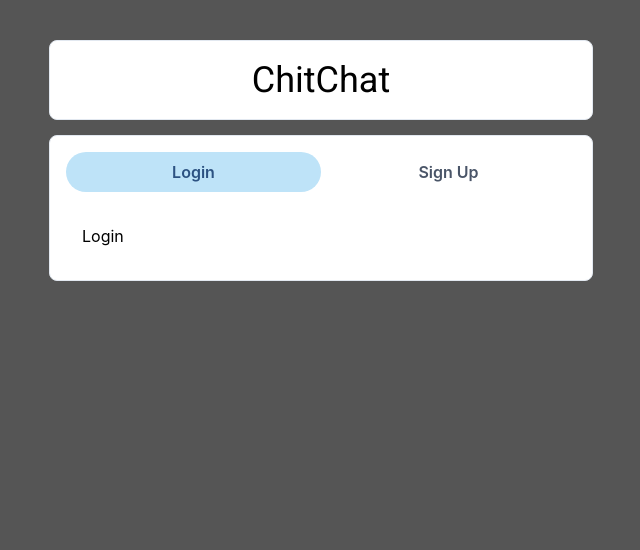
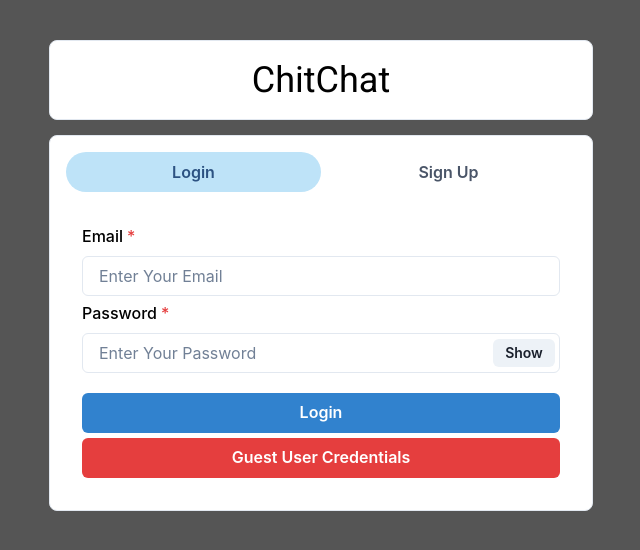
Before and after one commit to nikhil174/chitchat, a React (Create React App) app in the folder frontend/: page / in a window 1280 px wide. Shown: the top 550 px of the page, without its empty margins (319-959 px from the left). Built offline with nearby package versions, Linux system fonts and the light colour scheme.

Commit message:
add login page

```diff
--- a/frontend/src/components/auth/Login.jsx
+++ b/frontend/src/components/auth/Login.jsx
@@ -1,10 +1,62 @@
-import React from 'react'
+import { Button, FormControl, FormLabel, Input, InputGroup, InputRightElement, VStack } from '@chakra-ui/react'
+import React, { useState } from 'react'
 
 const Login = () => {
+    const [email, setEmail] = useState();
+    const [password, setPassword] = useState();
+    const [show, setShow] = useState(false);
+
+
+    const submitHandler = () => { };
     return (
-        <div>
-            Login
-        </div>
+        <VStack spacing="5px">
+            <FormControl id='email' isRequired>
+                <FormLabel>Email</FormLabel>
+                <Input
+                    type={"email"}
+                    value={email}
+                    placeholder="Enter Your Email"
+                    onChange={(e) => { setEmail(e.target.value) }}
+                />
+            </FormControl>
+            <FormControl id='password' isRequired>
+                <FormLabel>Password</FormLabel>
+                <InputGroup>
+                    <Input
+                        type={show ? "text" : "password"}
+                        placeholder="Enter Your Password"
+                        value={password}
+                        onChange={(e) => { setPassword(e.target.value) }}
+                    />
+                    <InputRightElement width="4.5rem">
+                        <Button h="1.75rem" size="sm" onClick={() => setShow(!show)} >
+                            {show ? "Hide" : "Show"}
+                        </Button>
+                    </InputRightElement>
+                </InputGroup>
+            </FormControl>
+
+
+            <Button
+                colorScheme='blue'
+                width='100%'
+                style={{ marginTop: 15 }}
+                onClick={submitHandler}
+            >
+                Login
+            </Button>
+            <Button
+                variant="solid"
+                colorScheme='red'
+                width="100%"
+                onClick={() => {
+                    setEmail("guest@example.com");
+                    setPassword("123456");
+                }}
+            >
+                Guest User Credentials
+            </Button>
+        </VStack>
     )
 }
 
--- a/frontend/src/components/auth/Signup.jsx
+++ b/frontend/src/components/auth/Signup.jsx
@@ -18,6 +18,7 @@
                 <FormLabel>Name</FormLabel>
                 <Input
                     placeholder="Enter Your Name"
+                    value={name}
                     onChange={(e) => { setName(e.target.value) }}
                 />
             </FormControl>
@@ -25,6 +26,7 @@
                 <FormLabel>Email</FormLabel>
                 <Input
                     type={"email"}
+                    value={email}
                     placeholder="Enter Your Email"
                     onChange={(e) => { setEmail(e.target.value) }}
                 />
@@ -34,6 +36,7 @@
                 <InputGroup>
                     <Input
                         type={show ? "text" : "password"}
+                        value={password}
                         placeholder="Enter Your Password"
                         onChange={(e) => { setPassword(e.target.value) }}
                     />
@@ -49,6 +52,7 @@
                 <InputGroup>
                     <Input
                         type={show ? "text" : "password"}
+                        value={confirmPassword}
                         placeholder="Enter Your Password"
                         onChange={(e) => { setConfirmPassword(e.target.value) }}
                     />
@@ -65,6 +69,7 @@
                 <Input
                     type="file"
                     p={1.5}
+                    value={pic}
                     accept="image/*"
                     onChange={(e) => postDetails(e.target.files[0])}
                 />
```
